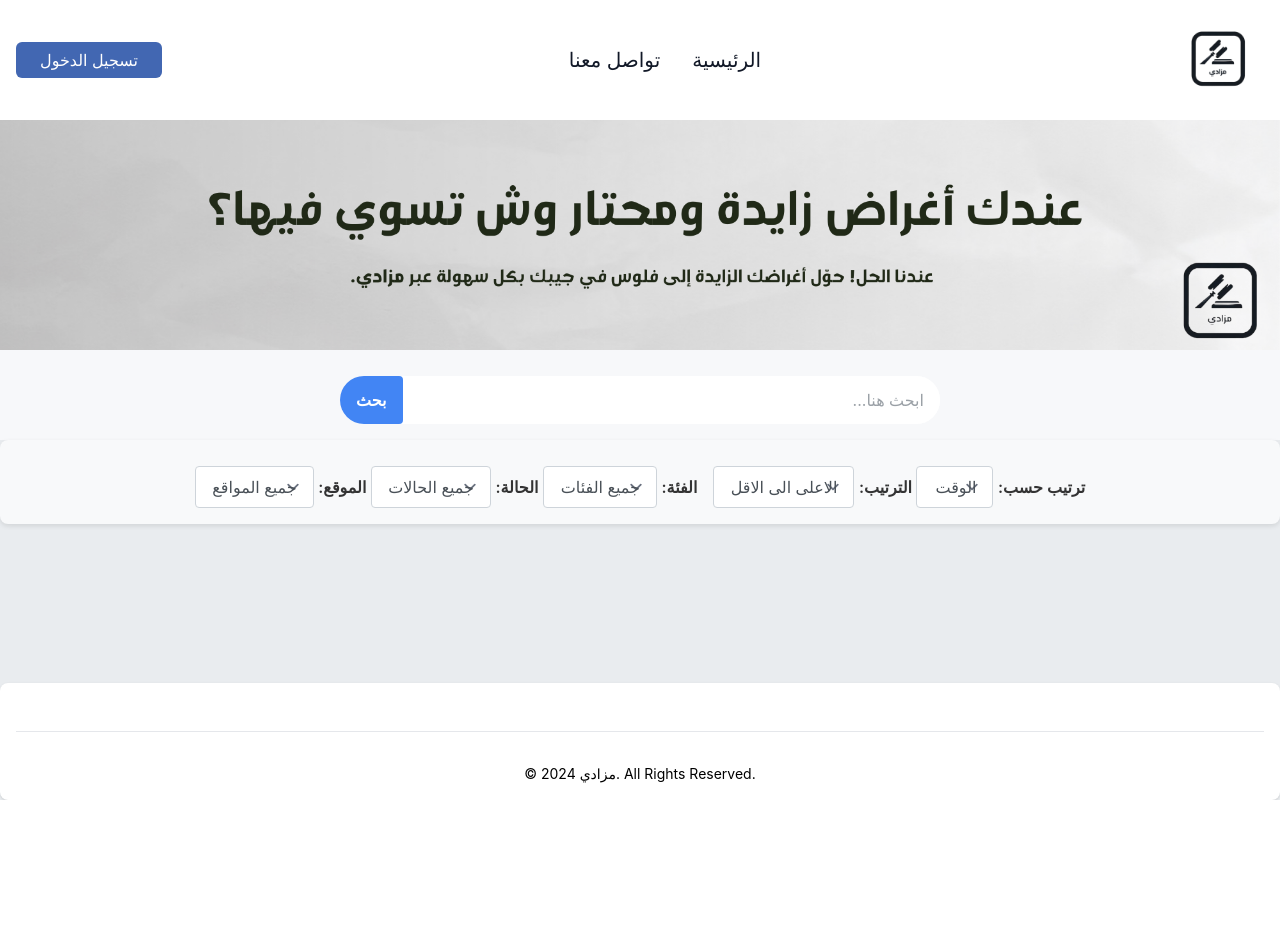
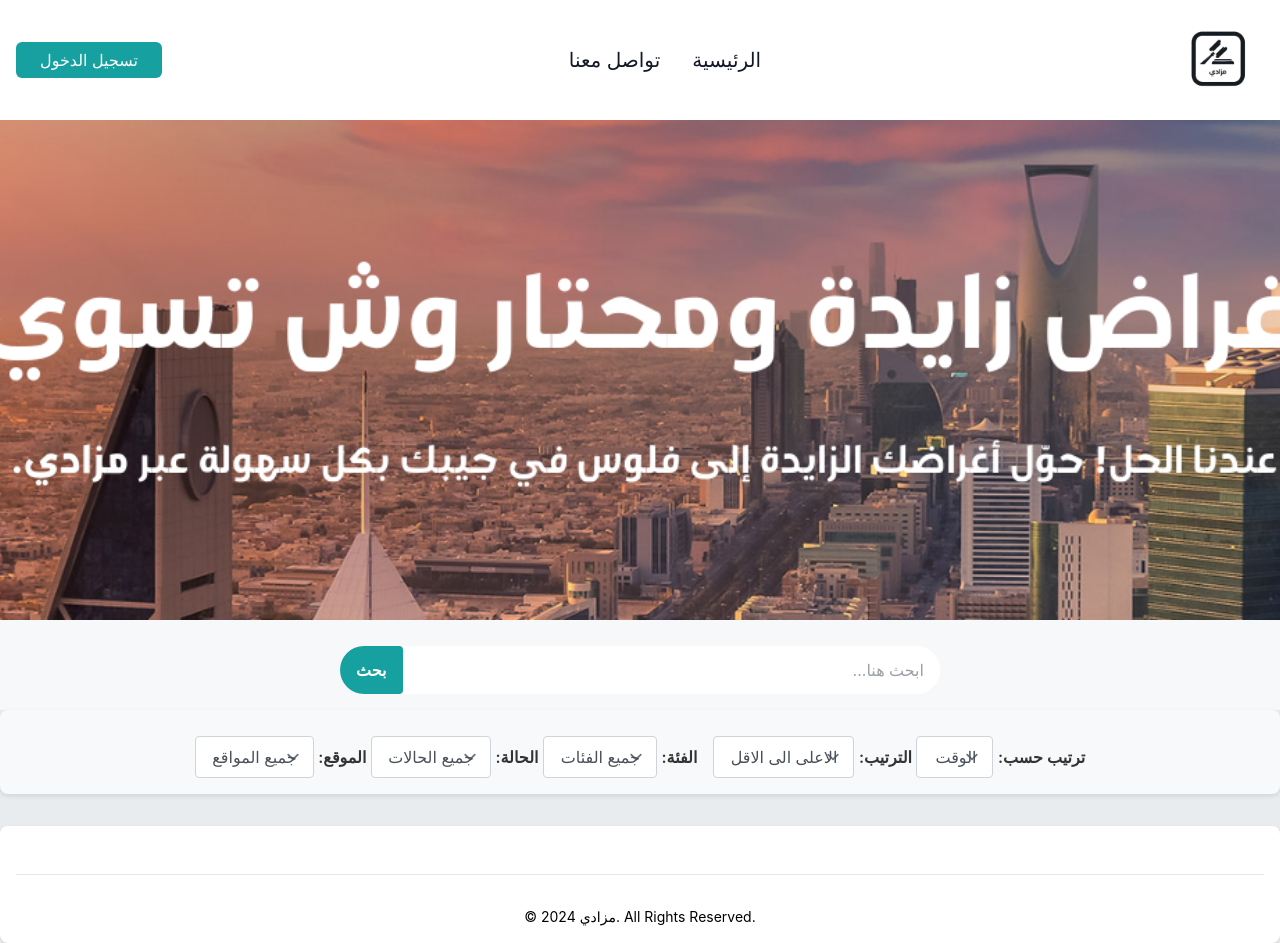
Before and after one commit to KAbaalkhail/Online-Auction, a Flask app: page /auctions in a window 1280 px wide. Before the commit the page ends 800 px from the top, so only its background shows below. Run offline with Flask 2, Linux system fonts and the light colour scheme; data that the repository does not hold is empty; some libraries are stand-ins or nearby versions; some web fonts are replaced.

Commit message:
add pics to advert and fix the buttons colors

```diff
--- a/src/flask-website/static/css/style.css
+++ b/src/flask-website/static/css/style.css
@@ -418,7 +418,7 @@ body, html {
 .login-page .login-action .btn {
     width: 100%;
     padding: 12px 20px;
-    background-color: #4267B2;
+    background-color: #16A1A0;
     color: #fff;
     border: none;
     border-radius: 20px;
@@ -428,7 +428,7 @@ body, html {
 }
 
 .login-page .login-action .btn:hover {
-    background-color: #365899;
+    background-color: #407978;
 }
 
 .login-page p {
@@ -439,7 +439,7 @@ body, html {
 }
 
 .login-page p a {
-    color: #4267B2;
+    color: #16A1A0;
     text-decoration: none;
 }
 
@@ -537,7 +537,7 @@ body, html {
 .register-page .register-action .btn {
     width: 100%; /* Button to take full width of the container */
     padding: 10px;
-    background-color: #4267B2;
+    background-color: #16A1A0 ;
     color: white;
     border: none;
     border-radius: 4px;
@@ -545,7 +545,7 @@ body, html {
 }
 
 .register-page .register-action .btn:hover {
-    background-color: #365899;
+    background-color: #407978;
 }
 
 .register-page .alternate-action {
@@ -561,13 +561,13 @@ body, html {
 }
 
 .register-page .alternate-action a {
-    color: #4267B2; /* Blue color for the link */
+    color: #16A1A0; /* Blue color for the link */
     text-decoration: none;
 }
 
 .register-page .alternate-action a:hover {
     text-decoration: underline; /* Underline on hover for better user experience */
-    color: #365899; /* Darker blue on hover to indicate clickable */
+    color: #407978; /* Darker blue on hover to indicate clickable */
 }
 
 
@@ -610,7 +610,7 @@ body, html {
 
 .search-form button {
   padding: 0.75rem 1rem;
-  background-color: #4285f4;
+  background-color: #16A1A0 ;
   color: white;
   text-transform: uppercase;
   font-weight: bold;
@@ -621,7 +621,7 @@ body, html {
 
 .search-form button:hover,
 .search-form button:focus {
-  background-color: #357ae8;
+  background-color: #407978;
 }
 
 /* Responsive adjustments for smaller screens */
@@ -1445,7 +1445,7 @@ h1 {
 .btn-login {
     padding: 6px 24px; /* px-6 py-2 */
     color: white; /* text-white */
-    background-color: #4267B2; /* Updated background color */
+    background-color: #16A1A0 ; /* Updated background color */
     border-radius: 0.375rem; /* rounded */
     text-decoration: none; /* Removes underline from the link */
     display: inline-block; /* Ensures proper padding and dimensions */
@@ -1453,7 +1453,7 @@ h1 {
 }
 
 .btn-login:hover {
-    background-color: #365899; /* Darker shade on hover, adjust as needed */
+    background-color: #407978; /* Darker shade on hover, adjust as needed */
 }
 
 /* Add these styles to your existing stylesheet or within a <style> tag in 'base.html' */
@@ -1570,3 +1570,55 @@ h1 {
         font-size: 14px; /* Smaller font size for better fit on smaller screens */
     }
 }
+
+
+
+
+
+.slideshow-container {
+    position: relative;
+    width: 100%; /* Adjust this if you know the exact width you want */
+    height: 500px; /* Adjust height to maintain the aspect ratio or fit your design */
+}
+
+.slide {
+    position: absolute;
+    top: 0;
+    left: 0;
+    width: 100%;
+    height: 100%;
+    background-size: cover; /* This will cover the entire container, can be changed to 'contain' */
+    background-position: center;
+    opacity: 0;
+    transition: opacity 1s ease-in-out;
+}
+
+.slide:first-child {
+    opacity: 1;  /* Initially display the first image */
+}
+
+
+/* Ensures dropdown appears above other content */
+#user-dropdown-menu {
+    position: absolute;
+    right: 0;
+    z-index: 1000;  /* High z-index to float above other page elements */
+    width: 200px;  /* Adjust width as needed */
+    background-color: white; /* Ensures dropdown is visible against any background */
+    border: 1px solid #ccc; /* Gives the dropdown a distinct border */
+    border-radius: 5px; /* Optional: rounds the corners of the dropdown */
+    box-shadow: 0 2px 5px rgba(0,0,0,0.2); /* Adds a subtle shadow for better visibility */
+}
+
+/* Style for dropdown items */
+#user-dropdown-menu a {
+    display: block;
+    padding: 10px;
+    color: #333;
+    text-decoration: none;
+    transition: background-color 0.3s ease;
+}
+
+#user-dropdown-menu a:hover {
+    background-color: #f0f0f0;
+}
--- a/src/flask-website/templates/auction.html
+++ b/src/flask-website/templates/auction.html
@@ -8,12 +8,19 @@
 
 {% block body %}
 
-<!-- Static images container -->
-<div class="static-images-container w-full max-w-screen-lg mx-auto overflow-hidden">
-    <!-- Images here -->
-    <img class="static-image" src="{{ url_for('static', filename='aaa.png') }}" alt="Image 1">
+<!-- Slideshow Container -->
+<div class="slideshow-container w-full mx-auto overflow-hidden relative" style="height: 500px;">
+    <!-- Sliding images -->
+    <div class="slide" style="background-image: url('{{ url_for('static', filename='ccc.png') }}');"></div>
+    <div class="slide" style="background-image: url('{{ url_for('static', filename='bbb.png') }}');"></div>
+</div>
 
-</div>
+<!-- Additional HTML code can be added below -->
+
+
+
+
+
 
 
 <!-- Search Bar -->
@@ -121,9 +128,6 @@
     {% endfor %}
 </div>
 
-
-
-
 {% endblock %}
 {% block extra_scripts %}
 <script>
@@ -177,9 +181,6 @@ document.addEventListener('DOMContentLoaded', function() {
     setInterval(updateAuctionTimes, 1000); // Then every second
 });
 
-
-
-
 document.addEventListener('DOMContentLoaded', function() {
     // Get the sort form and select elements
     var sortForm = document.getElementById('sort-form');
@@ -197,5 +198,19 @@ document.addEventListener('DOMContentLoaded', function() {
 });
 
 
+document.addEventListener('DOMContentLoaded', function() {
+    let slides = document.querySelectorAll('.slide');
+    let currentSlide = 0;
+    const numSlides = slides.length;
+
+    function nextSlide() {
+        slides[currentSlide].style.opacity = 0;  // Hide current slide
+        currentSlide = (currentSlide + 1) % numSlides;  // Move to the next slide
+        slides[currentSlide].style.opacity = 1;  // Show new slide
+    }
+
+    setInterval(nextSlide, 3000);  // Change slide every 3000 ms (3 seconds)
+});
+
 </script>
 {% endblock %}
```
Also changed, not shown: src/flask-website/static/aaa.png (deleted), src/flask-website/static/bbb.png (added), src/flask-website/static/ccc.png (added).
